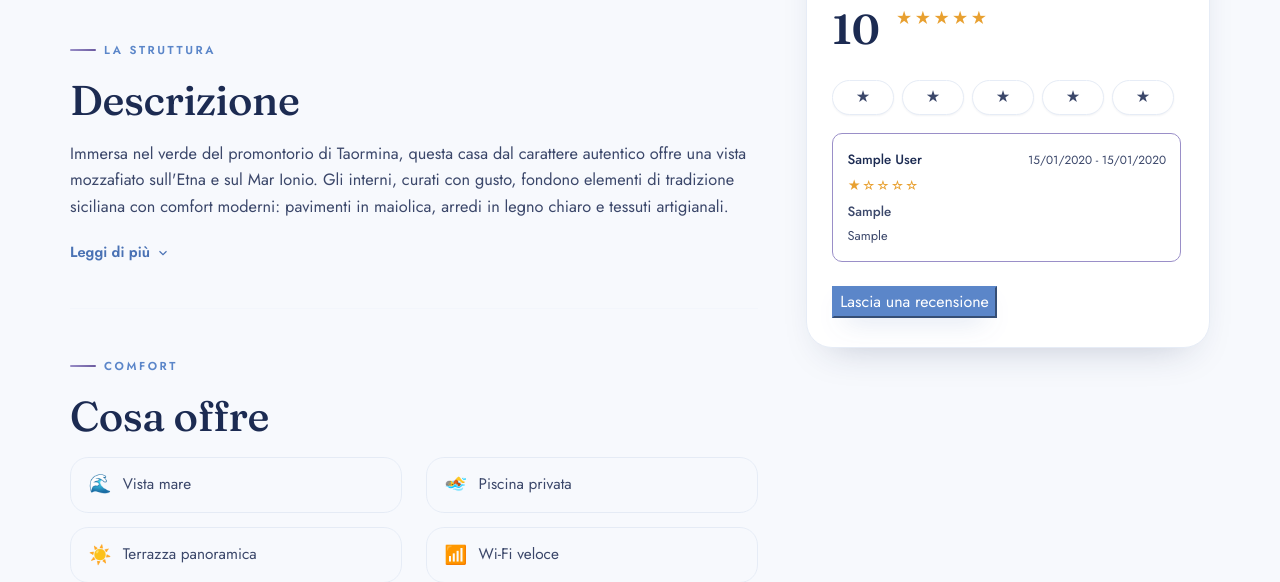
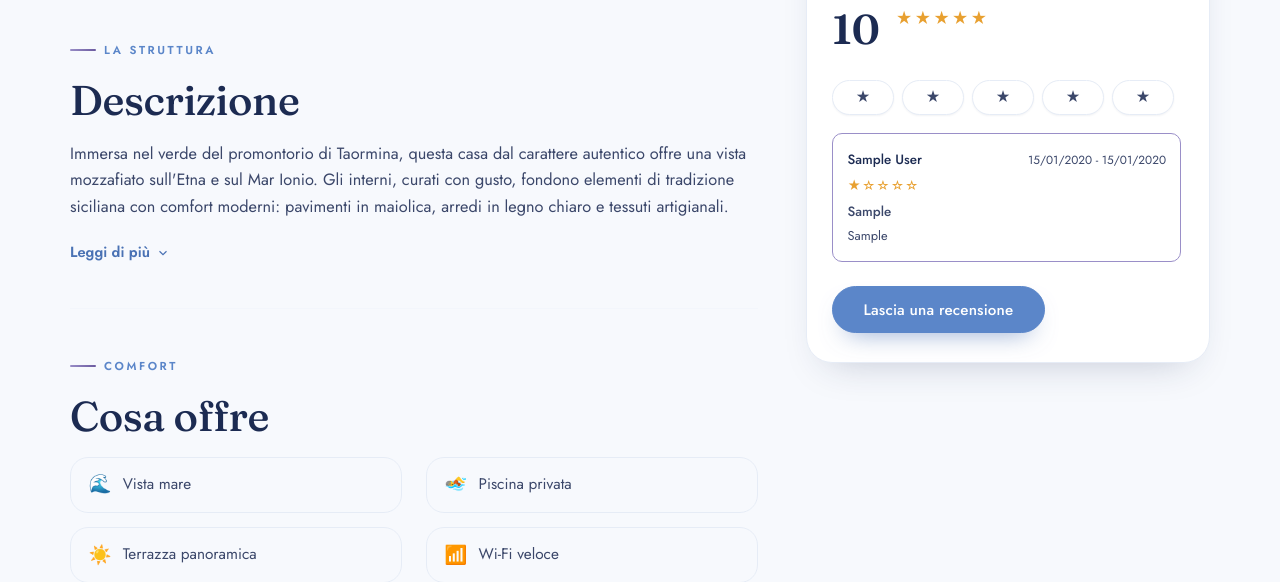
Before and after one commit to mesdigitalab-dotcom/nido-di-anita, a Django app: template app/templates/casa.html in a window 1280 px wide. Shown: the part 1295-1877 px from the top of the page. Run offline with Django 5.2, Linux system fonts and the light colour scheme; tables that the repository leaves empty hold one stand-in row (values such as "Sample post"); the template is opened without the code that fills it: values that come from a table or form of the project are taken from there, most other values are stand-ins (such as "Sample title", 1, 10 or a date in 2020); grey boxes marked "Sample" are stand-in pictures; some libraries are stand-ins or nearby versions.

Commit message:
Update button class for review submission

```diff
--- a/app/templates/casa.html
+++ b/app/templates/casa.html
@@ -201,7 +201,7 @@
         <!-- Bottone + form -->
         {% if soggiorni_recensibili %}
 
-          <button class="btn-booking mt-4" id="writeBtn">Lascia una recensione</button>
+          <button class="btn-booking btn-brand btn mt-4" id="writeBtn">Lascia una recensione</button>
 
           <div id="formWrap" style="display:none;margin-top:1.2rem;padding-top:1.2rem;border-top:.5px solid var(--brand-lavender)">
             <form class="form-brand" id="reviewForm" novalidate>
```
